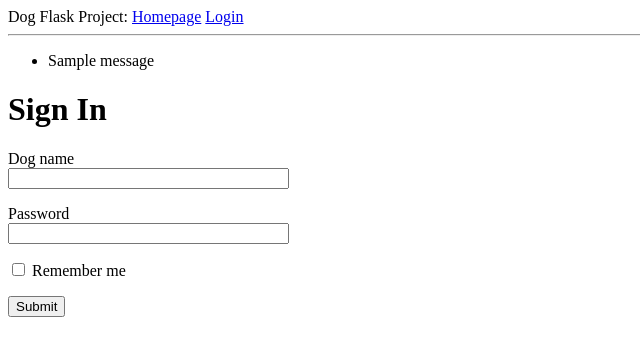
After one commit to norka2233/dog_flask_project, a Flask app: template app/templates/login.html in a window 1280 px wide. The commit adds this page. Shown: the top 356 px of the page, without its empty margins (0-640 px from the left). Run offline with Flask 3, Linux system fonts and the light colour scheme; the template is opened without the code that fills it: most values are stand-ins (such as "Sample title", 1, 10 or a date in 2020); one stand-in notice (Sample message) is shown; form fields are guessed from the names that the template uses.

Commit message:
login form with error messages

```diff
--- a/app/templates/base.html
+++ b/app/templates/base.html
@@ -9,8 +9,20 @@
         {% endif %}
     </head>
     <body>
-        <div>Dog Flask Project: <a href="/index">Homepage</a></div>
+        <div>Dog Flask Project:
+            <a href="{{ url_for('index')}}">Homepage</a>
+            <a href="{{ url_for('login')}}">Login</a>
+        </div>
         <hr>
-            {% block content %}{% endblock %}
+        {% with messages = get_flashed_messages() %}
+        {% if messages %}
+        <ul>
+            {% for message in messages %}
+            <li> {{ message }} </li>
+            {% endfor %}
+        </ul>
+        {% endif %}
+        {% endwith %}
+        {% block content %}{% endblock %}
     </body>
 </html>
--- /dev/null
+++ b/app/templates/login.html
@@ -0,0 +1,24 @@
+{% extends 'base.html' %}
+
+{% block content %}
+    <h1> Sign In </h1>
+    <form action="" method="post" novalidate>
+        {{ form.hidden_tag() }}
+        <p>
+            {{ form.dog_name.label}} <br>
+            {{ form.dog_name(size=32) }}
+            {% for error in form.dog_name.errors %}
+            <span style="color: red"> [{{ error }}] </span>
+            {% endfor %}
+        </p>
+        <p>
+            {{ form.password.label }} <br>
+            {{ form.password(size=32) }}
+            {% for error in form.password.errors %}
+            <span style="color: red"> [{{ error}}] </span>
+            {% endfor %}
+        </p>
+        <p> {{ form.remember_me() }} {{ form.remember_me.label }} </p>
+        <p> {{ form.submit() }} </p>
+    </form>
+{% endblock %}
```
